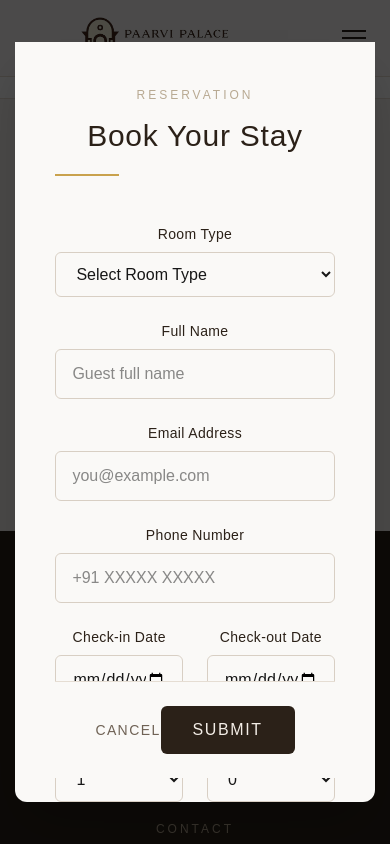
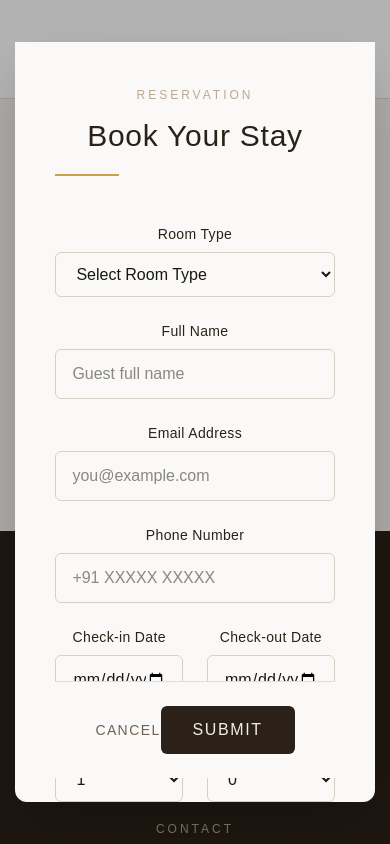
Before and after one commit to debraj137/paarvi-palace, a Next.js app: page / in a window 390 px wide. Both pictures are taken after a click on the button "RESERVE NOW". Shown: the part 5397-6241 px from the top of the page. Built offline with nearby package versions, Linux system fonts and the light colour scheme.

Commit message:
shade fix in mobile

```diff
--- a/src/app/layout.js
+++ b/src/app/layout.js
@@ -20,6 +20,10 @@ export const metadata = {
   description: "Experience comfort & luxury at Paarvi Palace Homestay",
 };
 
+export const viewport = {
+  themeColor: "#faf9f7",
+};
+
 export default function RootLayout({ children }) {
   return (
     <html lang="en">
--- a/src/components/BookingModal.js
+++ b/src/components/BookingModal.js
@@ -146,7 +146,7 @@ Children: ${form.children}
 
             {/* Backdrop */}
             <div
-                className="absolute inset-0 bg-black/70"
+                className="absolute inset-0 bg-black/30 md:bg-black/50"
                 onClick={handleClose}
             ></div>
 
--- a/src/components/Navbar.js
+++ b/src/components/Navbar.js
@@ -8,7 +8,8 @@ export default function Navbar() {
   const [open, setOpen] = useState(false);
 
   return (
-    <nav className="sticky top-0 z-50 bg-[#faf9f7]/90 backdrop-blur border-b border-[#e6dccf]">
+    <nav className="relative md:sticky md:top-0 z-50 bg-[#faf9f7] md:bg-[#faf9f7]/90 md:backdrop-blur border-b border-[#e6dccf]">
+
       <div className="max-w-7xl mx-auto px-6 py-3 flex items-center justify-between">
 
         {/* Brand */}
--- a/src/components/RoomModal.js
+++ b/src/components/RoomModal.js
@@ -14,7 +14,7 @@ export default function RoomModal({
   const room = rooms[activeIndex];
 
   return (
-    <div className="fixed inset-0 z-[100] bg-black/80 backdrop-blur-sm flex items-center justify-center">
+    <div className="fixed inset-0 z-[100] bg-black/40 md:bg-black/80 backdrop-blur-sm flex items-center justify-center">
 
       {/* Close */}
       <button
```
